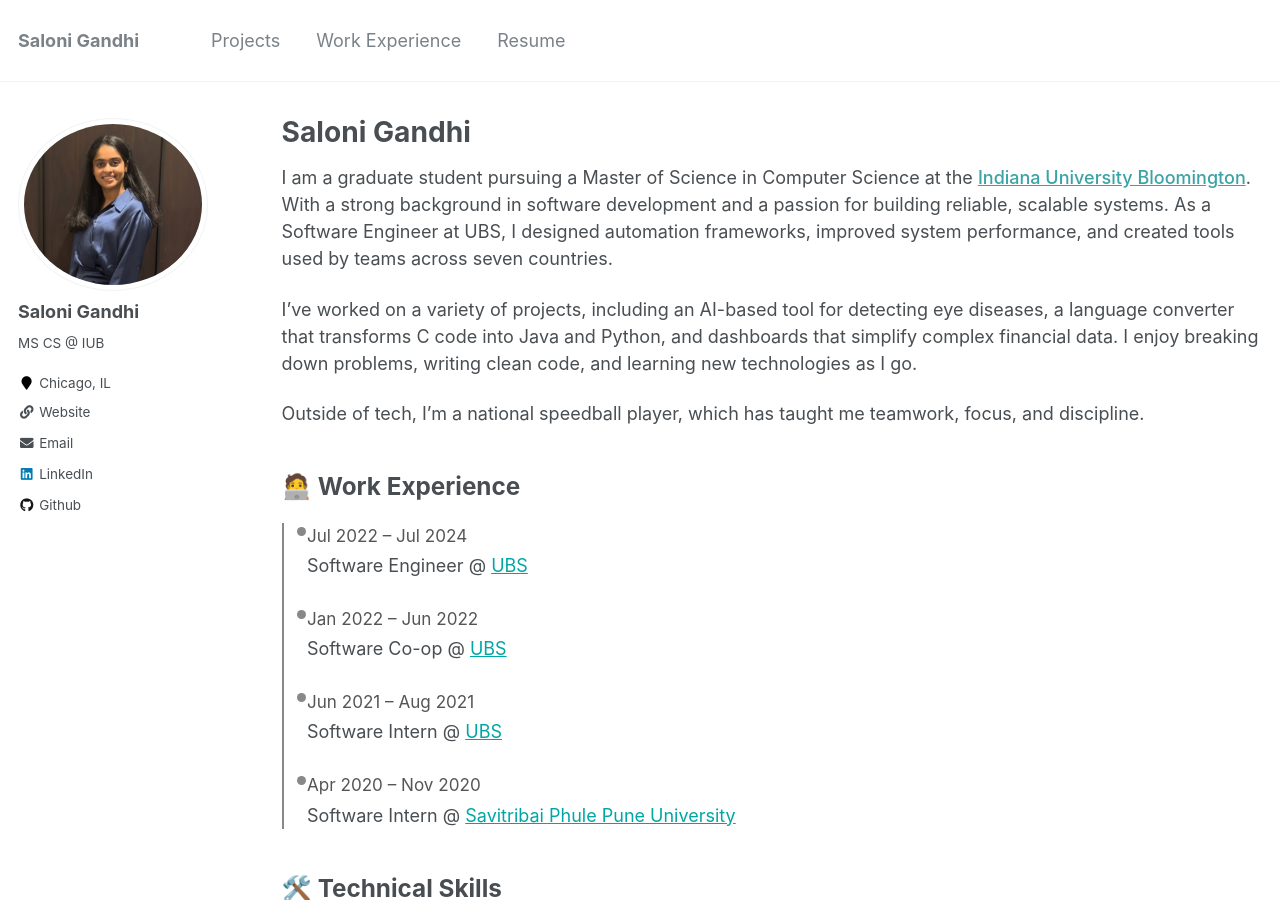
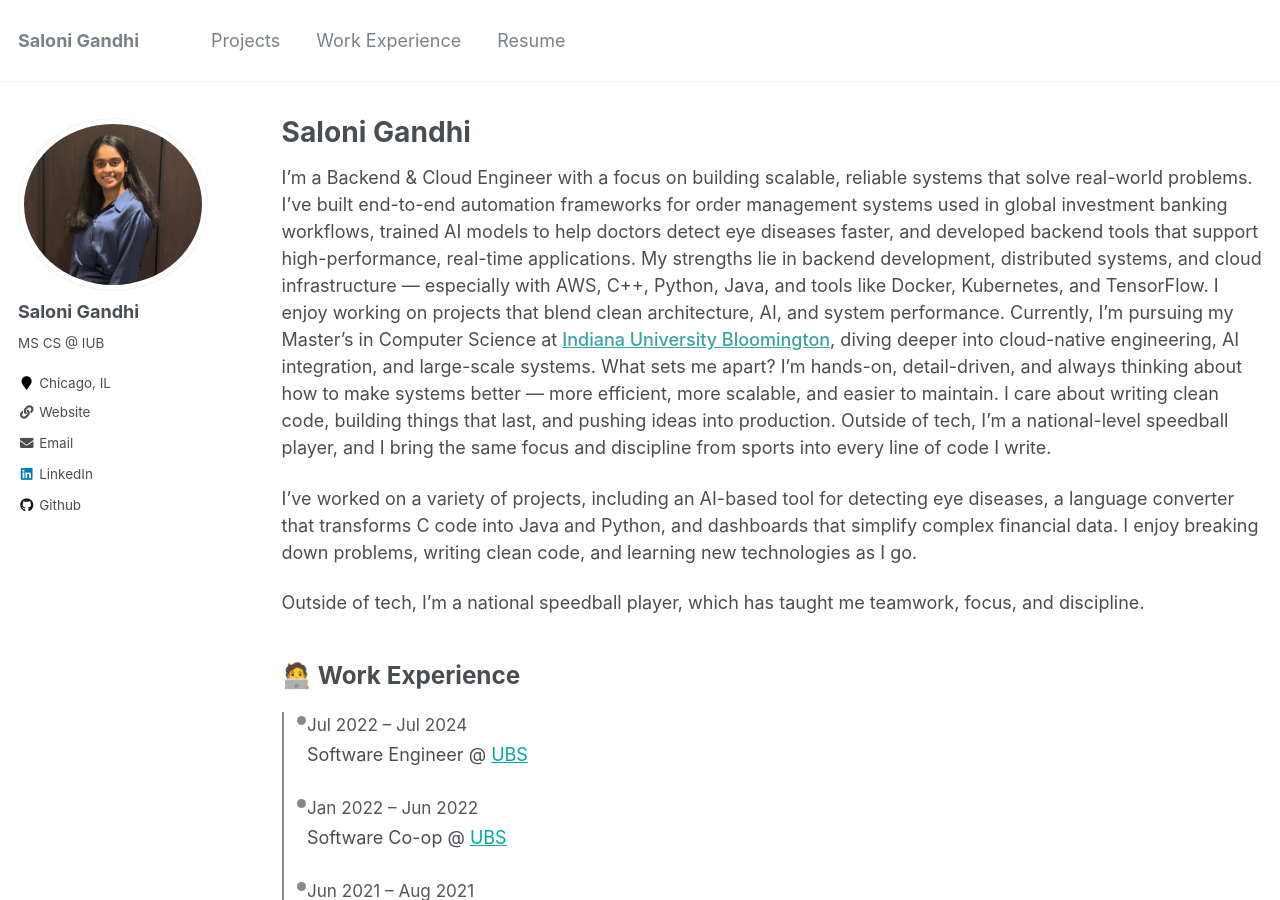
Before and after one commit to saloni111/saloni111.github.io, a Jekyll site: the page built from _pages/about.md, in a window 1280 px wide and 900 px high. Built offline with Jekyll 4.4.1, drawn with Linux system fonts in a browser that asks for light colours.

Commit message:
Update about.md

```diff
--- a/_pages/about.md
+++ b/_pages/about.md
@@ -74,10 +74,14 @@ redirect_from:
 </style>
 
 <p>
-I am a graduate student pursuing a Master of Science in Computer Science at the
-<a href="https://bloomington.iu.edu" target="_blank" style="color: #3BA3A5; font-weight: 500;">Indiana University Bloomington</a>.
-With a strong background in software development and a passion for building reliable, scalable systems.
-As a Software Engineer at UBS, I designed automation frameworks, improved system performance, and created tools used by teams across seven countries.
+I’m a Backend & Cloud Engineer with a focus on building scalable, reliable systems that solve real-world problems. I’ve built end-to-end automation frameworks for order management systems used in global investment banking workflows, trained AI models to help doctors detect eye diseases faster, and developed backend tools that support high-performance, real-time applications.
+
+My strengths lie in backend development, distributed systems, and cloud infrastructure — especially with AWS, C++, Python, Java, and tools like Docker, Kubernetes, and TensorFlow. I enjoy working on projects that blend clean architecture, AI, and system performance.
+Currently, I’m pursuing my Master’s in Computer Science at <a href="https://bloomington.iu.edu" target="_blank" style="color: #3BA3A5; font-weight: 500;">Indiana University Bloomington</a>, diving deeper into cloud-native engineering, AI integration, and large-scale systems.
+
+What sets me apart? I’m hands-on, detail-driven, and always thinking about how to make systems better — more efficient, more scalable, and easier to maintain. I care about writing clean code, building things that last, and pushing ideas into production.
+
+Outside of tech, I’m a national-level speedball player, and I bring the same focus and discipline from sports into every line of code I write.
 </p>
 
 <p>
```
